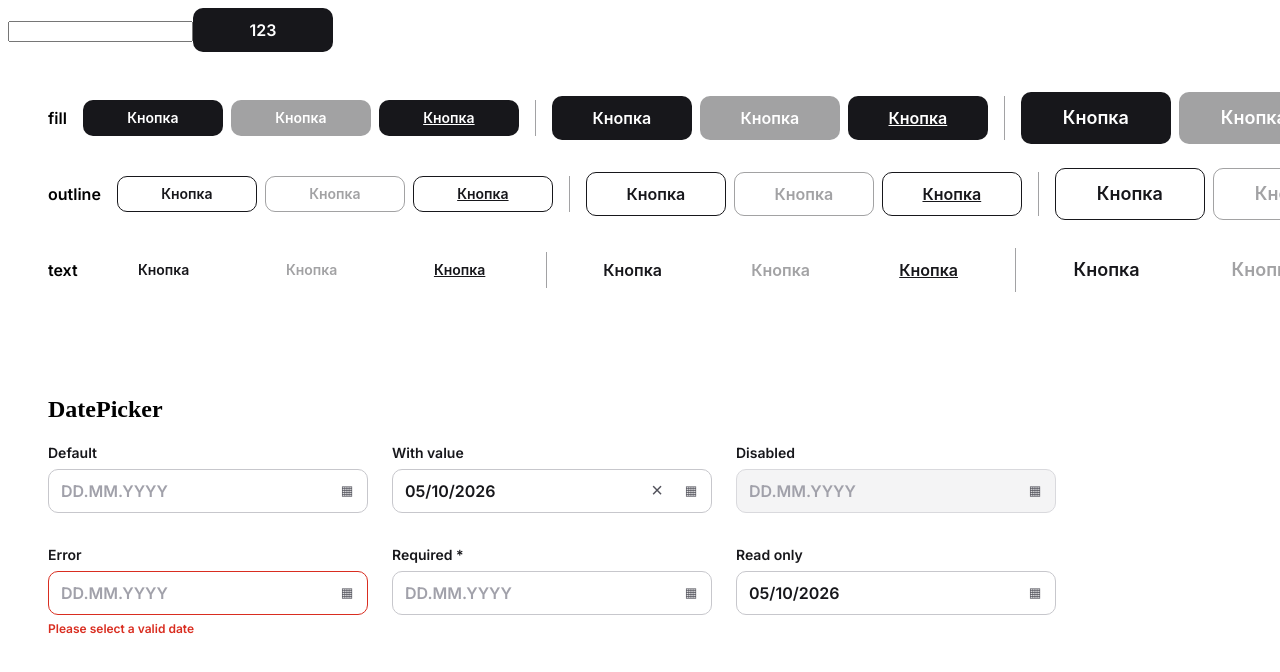
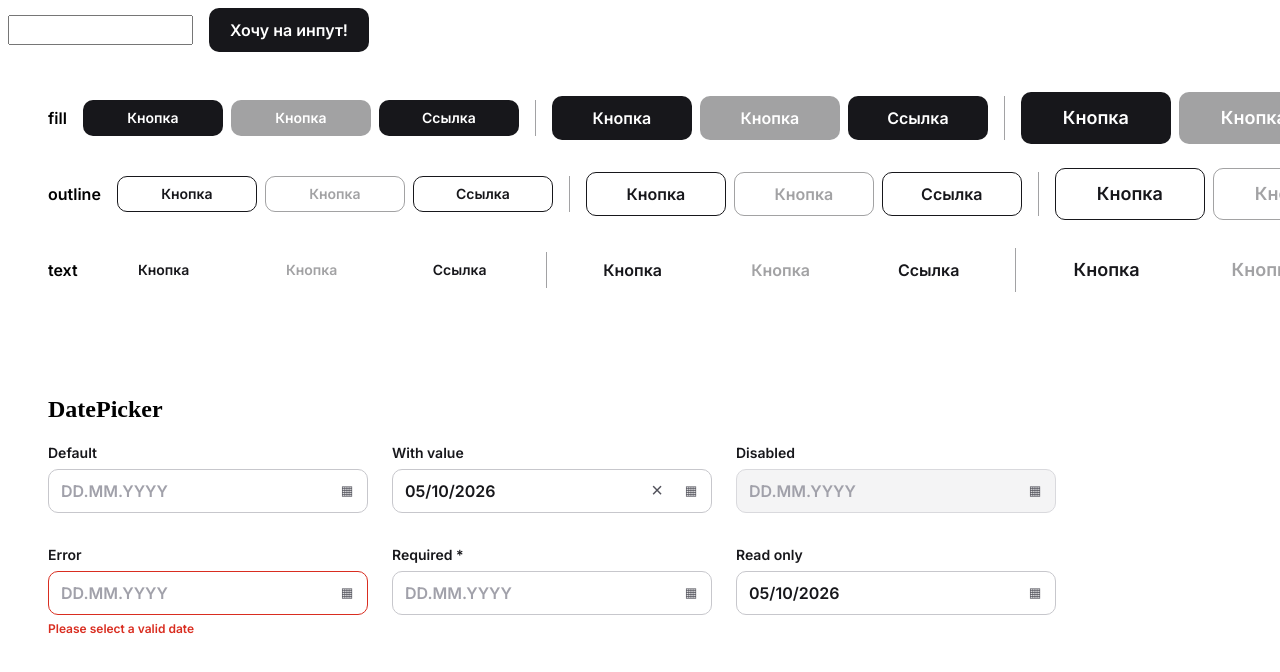
Before and after one commit to aynats/my-ui-course-lib, a React (Vite) app: page / in a window 1280 px wide. Shown: the top 672 px of the page. Built offline with nearby package versions, Linux system fonts and the light colour scheme; a web font is replaced by a local one.

Commit message:
update button as anchor task

```diff
--- a/index.html
+++ b/index.html
@@ -1,13 +1,19 @@
 <!doctype html>
 <html lang="en">
+
 <head>
   <meta charset="UTF-8" />
   <link rel="icon" type="image/svg+xml" href="/favicon.svg" />
+  <link rel="preconnect" href="https://fonts.googleapis.com" />
+  <link rel="preconnect" href="https://fonts.gstatic.com" crossorigin />
+  <link href="https://fonts.googleapis.com/css2?family=Inter:wght@600&display=swap" rel="stylesheet" />
   <meta name="viewport" content="width=device-width, initial-scale=1.0" />
   <title>my-ui-course-lib</title>
 </head>
+
 <body>
   <div id="root"></div>
   <script type="module" src="/src/main.tsx"></script>
 </body>
+
 </html>
--- a/src/App.css
+++ b/src/App.css
@@ -44,3 +44,13 @@
   margin-bottom: 32px;
   align-items: flex-start;
 }
+
+.ref-example {
+  display: flex;
+  gap: 16px;
+  align-items: center;
+}
+
+.ref-input {
+  height: 24px;
+}
--- a/src/App.tsx
+++ b/src/App.tsx
@@ -1,6 +1,5 @@
 import { Button } from './components/Button/Button';
 import './styles/variables.css';
-import '@fontsource/inter/600.css';
 import './App.css';
 
 import { DatePicker } from './components/DatePicker/DatePicker';
@@ -11,23 +10,29 @@ function App() {
   const variants = ['fill', 'outline', 'text'] as const;
   const sizes = ['S', 'M', 'L'] as const;
 
-  const testRef = React.useRef(null);
-  const testInputRef = React.useRef<HTMLInputElement>(null);
+  const testButtonRef = React.useRef<HTMLButtonElement>(null);
+  const testInputRefButton = React.useRef<HTMLInputElement>(null);
   return (
     <>
-      <input type="text" ref={testInputRef}></input>
-      <Button ref={testRef} onClick={() => console.log(testRef.current)}>
-        123
-      </Button>
+      <div className="ref-example">
+        <input type="text" ref={testInputRefButton} className="ref-input" name="input" />
+        <Button ref={testButtonRef} onClick={() => {
+          testInputRefButton.current?.focus();
+          console.log(testInputRefButton.current);
+        }}>
+          Хочу на инпут!
+        </Button >
+      </div>
+
       <div className="button-wrapper">
         {variants.map((variant) => (
           <div className="button-row" key={variant}>
             <div className="row-title">{variant}</div>
             {sizes.map((size) => (
               <div className="button-item" key={size}>
-                <Button variant={variant} size={size} as='button'>Кнопка</Button>
+                <Button variant={variant} size={size}>Кнопка</Button>
                 <Button variant={variant} size={size} disabled>Кнопка</Button>
-                <Button variant={variant} size={size} as='a' href='/'>Кнопка</Button>
+                <Button variant={variant} size={size} as='a' href='/'>Ссылка</Button>
               </div>
             ))}
           </div>
--- a/src/components/Button/Button.module.css
+++ b/src/components/Button/Button.module.css
@@ -10,10 +10,11 @@
 	font-weight: var(--btn-font-weight);
 	cursor: pointer;
 	white-space: nowrap;
+	text-decoration: none;
 }
 
 .button:focus-visible {
-	outline-color: var(--outline-color);
+	outline: 2px solid var(--outline-color);
 	outline-offset: 4px;
 }
 
--- a/src/components/Button/Button.tsx
+++ b/src/components/Button/Button.tsx
@@ -1,36 +1,38 @@
-import React, { type ComponentPropsWithRef } from 'react';
+import type {
+  ComponentPropsWithRef, ReactNode,
+} from 'react';
 import styles from './Button.module.css';
 
 export type ButtonVariant = 'fill' | 'outline' | 'text';
 export type ButtonSize = 'S' | 'M' | 'L';
 
-type BaseButtonProps = {
+type BaseProps = {
   variant?: ButtonVariant;
   size?: ButtonSize;
-  children: React.ReactNode;
+  children: ReactNode;
 };
 
-// 2. Пропсы конкретно для кнопки
-type AsButtonProps = BaseButtonProps & ComponentPropsWithRef<'button'> & {
+type AsButtonProps = BaseProps & {
   as?: 'button';
-};
+} & Omit<ComponentPropsWithRef<'button'>, keyof BaseProps | 'as'>;
 
-// 3. Пропсы конкретно для ссылки
-type AsLinkProps = BaseButtonProps & ComponentPropsWithRef<'a'> & {
-  as: 'a'; // Для ссылки этот пропс обязателен
-};
+type AsLinkProps = BaseProps & {
+  as: 'a';
+  href: string;
+} & Omit<ComponentPropsWithRef<'a'>,
+  keyof BaseProps | 'as' | 'href' | 'disabled'
+>;
 
-// 4. Объединяем их: теперь компонент может быть либо одним, либо другим
 export type ButtonProps = AsButtonProps | AsLinkProps;
 
-export const Button = ({
-  variant = 'fill',
-  size = 'M',
-  className = '',
-  children,
-  as = 'button',
-  ...rest
-}: ButtonProps) => {
+export const Button = (props: ButtonProps) => {
+  const {
+    variant = 'fill',
+    size = 'M',
+    className = '',
+    children,
+  } = props;
+
   const buttonClasses = [
     styles.button,
     styles[`variant-${variant}`],
@@ -38,14 +40,31 @@ export const Button = ({
     className,
   ].filter(Boolean).join(' ');
 
-  const Tag = as as React.ElementType;
+  if (props.as === 'a') {
+    const { as, ref, ...rest } = props;
+
+    return (
+      <a ref={ref} className={buttonClasses} {...rest}>
+        {children}
+      </a>
+    );
+  }
+
+  const { as, ref, ...rest } = props;
 
   return (
-    <Tag
-      className={buttonClasses}
-      {...rest}
-    >
+    <button ref={ref} className={buttonClasses} {...rest}>
       {children}
-    </Tag>
+    </button>
   );
+
+  // const { as, ref, ...rest } = props;
+
+  // const Tag = as as ElementType;
+
+  // return (
+  //   <Tag ref={ref} className={buttonClasses} {...rest}> // Тут TS не понимает, какой тип ему прилетел
+  //     {children}                                        // И не работает, кидает warning
+  //   </Tag>                                              // Поэтому приходится сужать типы (вверху)
+  // );
 };
--- a/src/styles/variables.css
+++ b/src/styles/variables.css
@@ -1,5 +1,5 @@
 :root {
-  --outline-color: #17171B;
+  --outline-color: #2563EB;
 
   --btn-fill-bg: #17171B;
   --btn-fill-bg-hover: #2D2D33;
```
Lines whose indentation alone changed are shown as unchanged.
